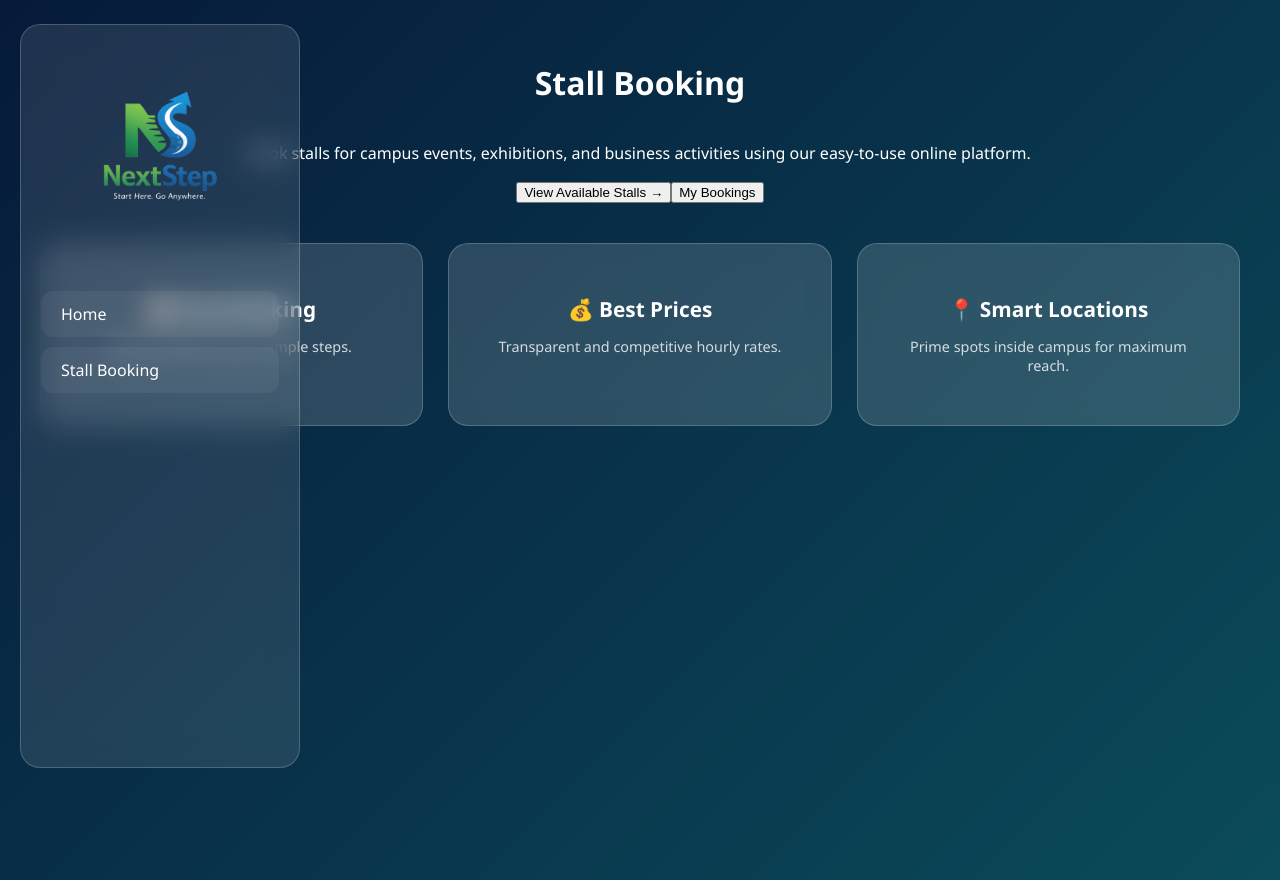
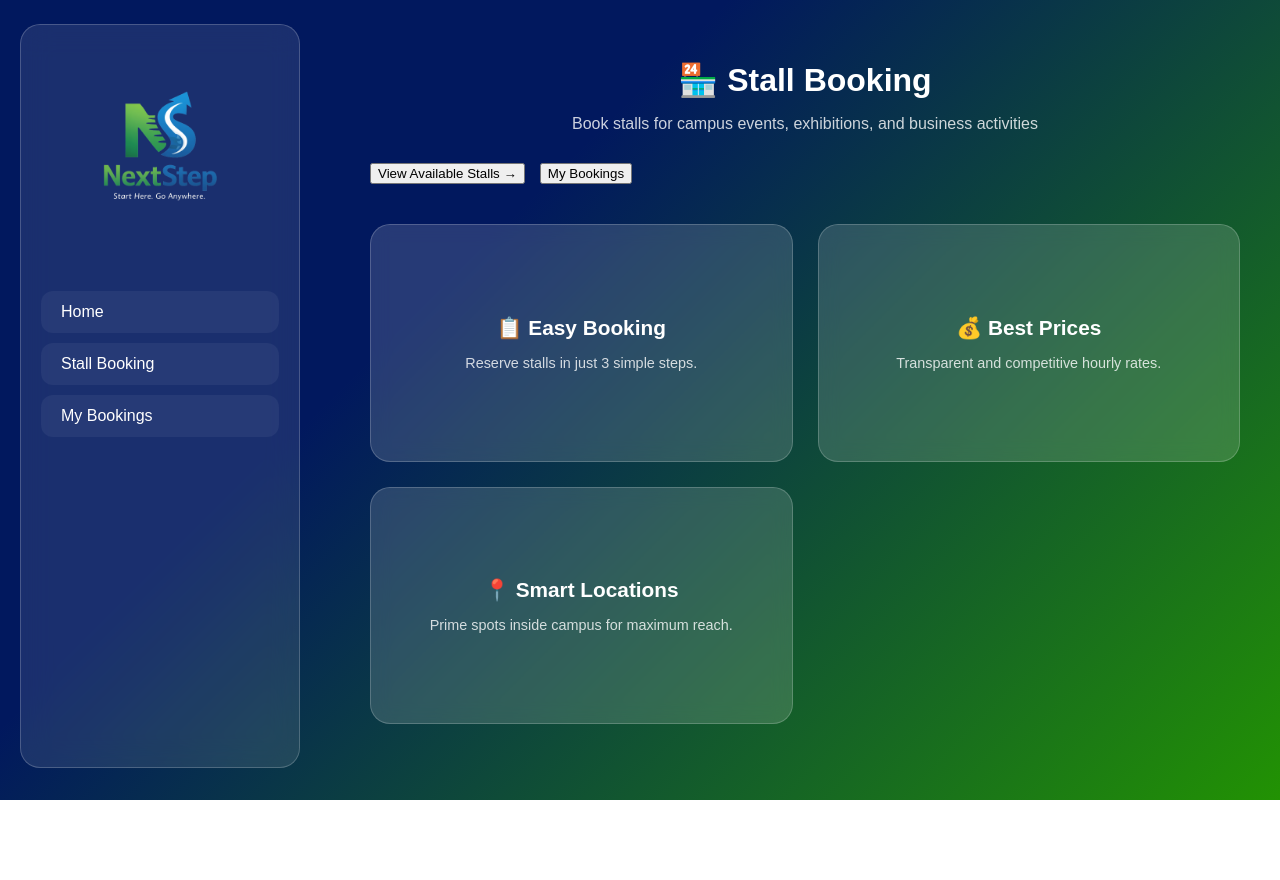
Before and after one commit to sudeesharavisara2-sys/nextstep-frontend, a React (Vite) app: page /stalls in a window 1280 px wide. After the commit the page ends 800 px from the top, so only its background shows below. Built offline with nearby package versions, Linux system fonts and the light colour scheme; sample sign-in values are in the browser's storage.

Commit message:
modified:   src/components/stallbooking/StallHome.jsx

```diff
--- a/src/components/stallbooking/StallHome.jsx
+++ b/src/components/stallbooking/StallHome.jsx
@@ -1,26 +1,55 @@
 import React from "react";
-import { useNavigate } from "react-router-dom";
-import NextStepSidebar from "./NextStepSidebar";
+import { useNavigate, Outlet, useLocation } from "react-router-dom";
 import "./StallBooking.css";
+// ✅ Sidebar එකේ logo එක සඳහා image එක import කිරීම
+import logo from "../../assets/logo1.png";
 
 export default function StallHome() {
   const navigate = useNavigate();
+  const location = useLocation();
+
+  // දැනට ඉන්නේ ප්‍රධාන Stall පිටුවේදැයි පරීක්ෂා කිරීම
+  const isMainPage = location.pathname === "/stalls" || location.pathname === "/stalls/";
 
   return (
-    <div className="stall-home-layout">
-      {/* LEFT SIDEBAR */}
-      <NextStepSidebar />
+    <div className="dashboard-layout">
+      {/* ✅ SIDEBAR SECTION */}
+      <aside className="sidebar">
+        <div className="logo">
+          <img src={logo} alt="NextStep Logo" className="logo-img" />
+        </div>
+        <ul className="menu-list">
+          <li
+            className={`menu-item ${location.pathname === "/dashboard" ? "active" : ""}`}
+            onClick={() => navigate('/dashboard')}
+          >
+            Home
+          </li>
+          <li
+            className={`menu-item ${location.pathname.startsWith("/stalls") ? "active" : ""}`}
+            onClick={() => navigate('/stalls')}
+          >
+            Stall Booking
+          </li>
+          <li
+            className="menu-item"
+            onClick={() => navigate('/stalls/my-bookings')}
+          >
+            My Bookings
+          </li>
+        </ul>
+      </aside>
 
-      {/* RIGHT CONTENT */}
-      <div className="stall-home-page">
-        <h1>Stall Booking</h1>
+      {/* ✅ MAIN CONTENT AREA */}
+      <main className="main-content">
+        {isMainPage ? (
+          <div className="stall-welcome-content">
+            <header className="shuttle-header">
+              <h1>🏪 Stall Booking</h1>
+              <p>Book stalls for campus events, exhibitions, and business activities</p>
+            </header>
 
-        <p className="subtitle">
-          Book stalls for campus events, exhibitions, and business activities
-          using our easy-to-use online platform.
-        </p>
-
-        <div className="action-buttons">
+            <div className="action-buttons" style={{ marginTop: '20px', display: 'flex', gap: '15px' }}>
               <button
                 className="primary-btn"
                 onClick={() => navigate("/stalls/available")}
@@ -36,23 +65,33 @@ export default function StallHome() {
               </button>
             </div>
 
-        <div className="info-cards">
+            <div className="dashboard-cards" style={{ marginTop: '40px' }}>
               <div className="info-card">
+                <div className="card-body">
                   <h3>📋 Easy Booking</h3>
                   <p>Reserve stalls in just 3 simple steps.</p>
                 </div>
-
+              </div>
               <div className="info-card">
+                <div className="card-body">
                   <h3>💰 Best Prices</h3>
                   <p>Transparent and competitive hourly rates.</p>
                 </div>
-
+              </div>
               <div className="info-card">
+                <div className="card-body">
                   <h3>📍 Smart Locations</h3>
                   <p>Prime spots inside campus for maximum reach.</p>
                 </div>
               </div>
             </div>
           </div>
+        ) : (
+          <div className="outlet-container">
+            <Outlet />
+          </div>
+        )}
+      </main>
+    </div>
   );
 }
```
Lines whose indentation alone changed are shown as unchanged.
